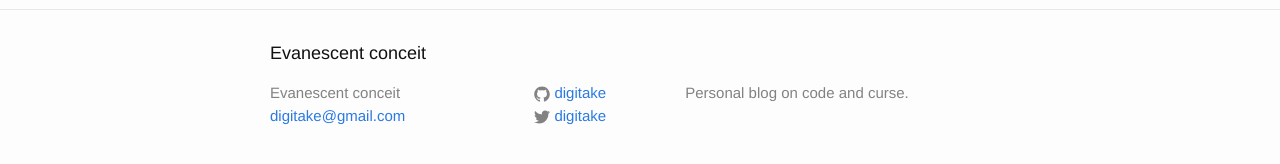
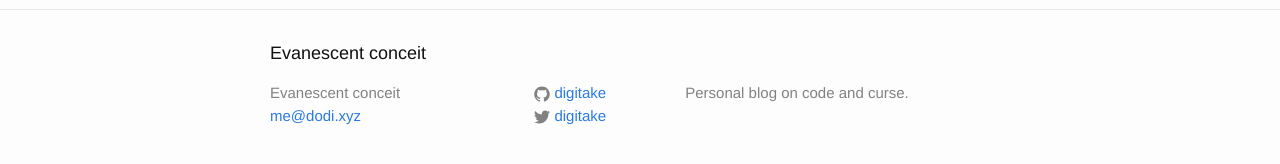
Before and after one commit to digitake/digitake.github.io, a Jekyll site: the page built from about.md, in a window 1280 px wide. Shown: the part 341-505 px from the top of the page. Built offline with Jekyll 4.4.1, drawn with Linux system fonts in a browser that asks for light colours.

Commit message:
Update email to me@dodi.xyz

```diff
--- a/_config.yml
+++ b/_config.yml
@@ -7,7 +7,7 @@
 
 # Site settings
 title: Evanescent conceit
-email: digitake@gmail.com
+email: me@dodi.xyz
 description: > # this means to ignore newlines until "baseurl:"
   Personal blog on code and curse.
 baseurl: "" # the subpath of your site, e.g. /blog
```
